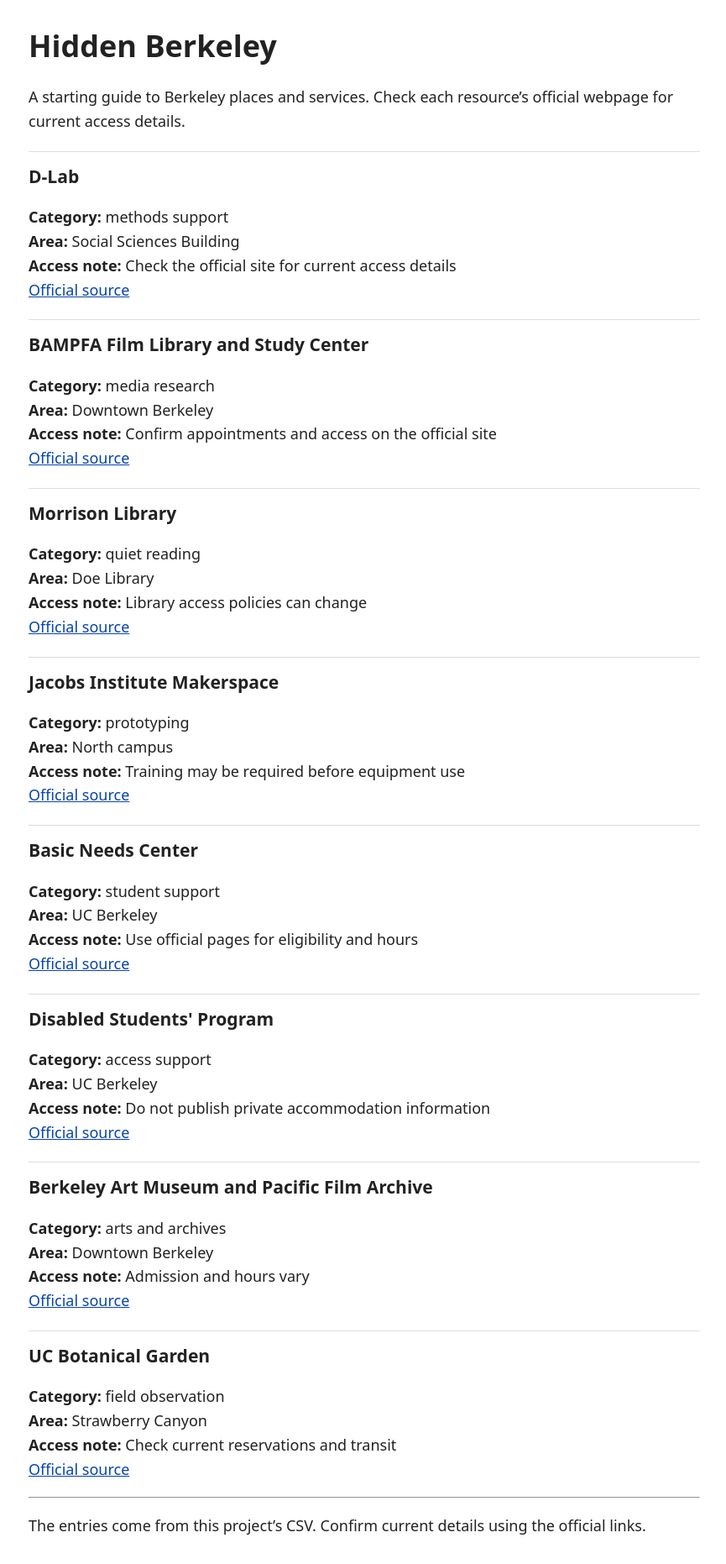
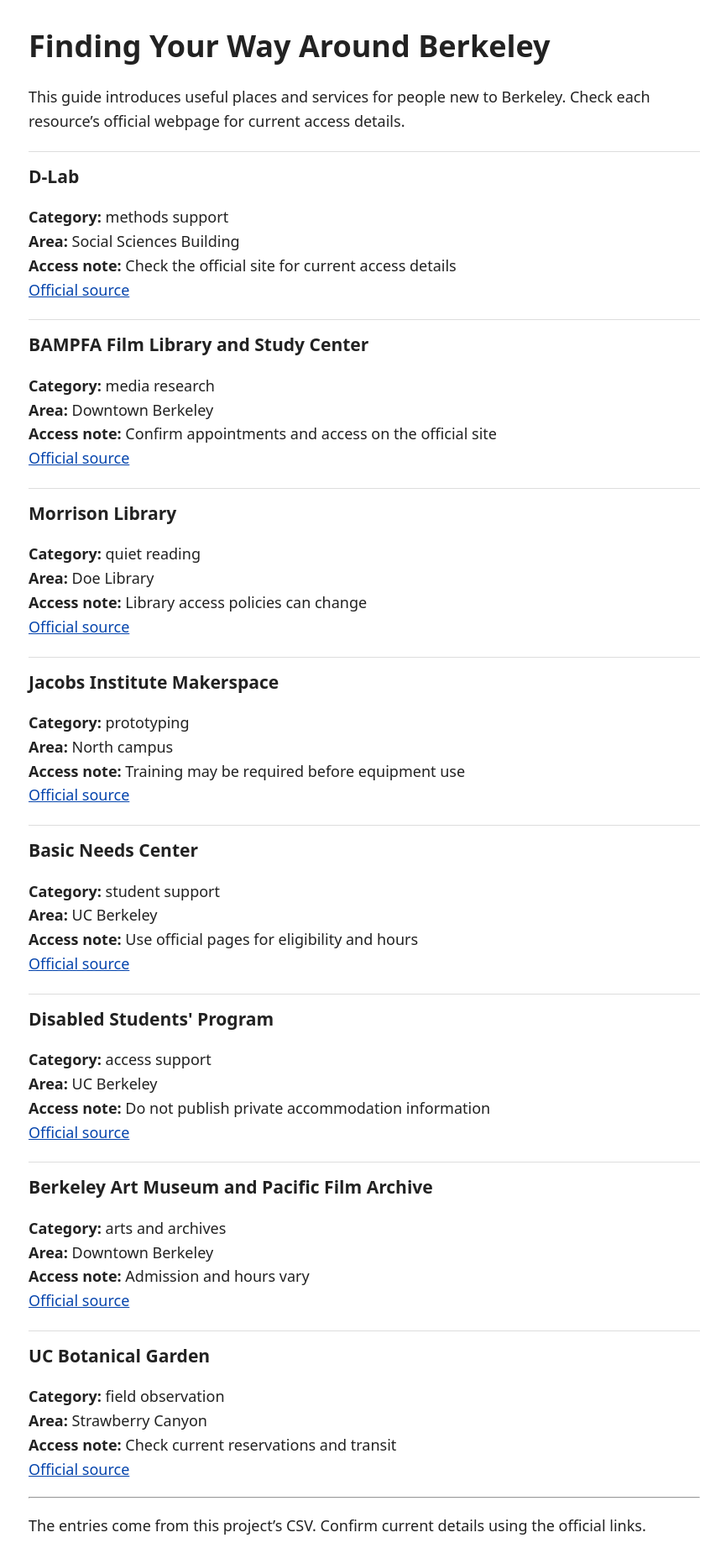
Before and after one commit to JJH59/hidden-berkeley-hw2, a Jekyll site: the page built from docs/index.md, in a window 1280 px wide. Shown: the whole page at 84% size, without its empty margins (206-1071 px from the left). Built offline with Jekyll 4.4.1, drawn with Linux system fonts in a browser that asks for light colours.

Commit message:
Update index.md
Update guide heading and introduction

```diff
--- a/docs/index.md
+++ b/docs/index.md
@@ -3,9 +3,9 @@ layout: default
 title: Hidden Berkeley
 ---
 
-# Hidden Berkeley
+# Finding Your Way Around Berkeley
 
-A starting guide to Berkeley places and services. Check each resource's official webpage for current access details.
+This guide introduces useful places and services for people new to Berkeley. Check each resource’s official webpage for current access details.
 
 <!-- Edit the heading and introduction above. The supplied loop below displays each row of the CSV. -->
 {% for resource in site.data.locations %}
```
